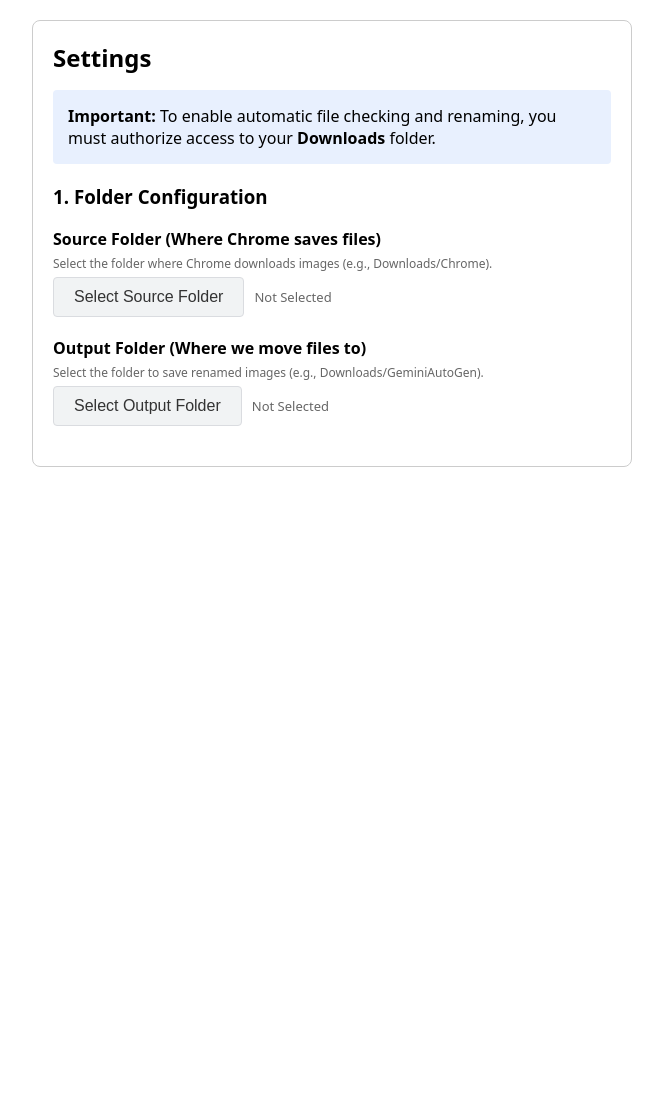
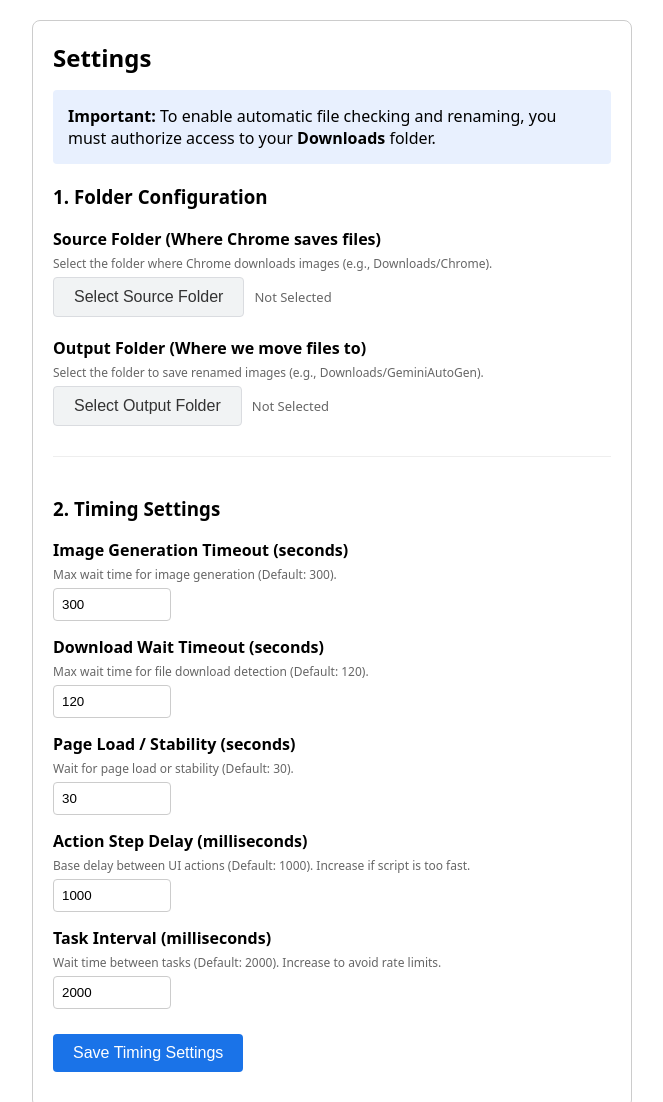
Before and after one commit to fangwangme/GeminiAutoGen, a browser extension: page options.html in a window 1280 px wide. Shown: the top 1102 px of the page, without its empty margins (308-971 px from the left). Before the commit the page ends 800 px from the top, so only its background shows below. Drawn offline with Linux system fonts and the light colour scheme.

Commit message:
feat: add customizable timing settings for timeouts and delays (v4.6.0)

```diff
--- a/background.js
+++ b/background.js
@@ -114,6 +114,10 @@ async function waitForDownloadAndRename(targetFilename) {
   const sourceHandle = await getSourceHandle();
   const outputHandle = await getOutputHandle();
 
+  // Get Timeout Setting
+  const settings = await chrome.storage.local.get(['settings_downloadTimeout']);
+  const downloadTimeoutSeconds = settings.settings_downloadTimeout || 120;
+
   if (!sourceHandle || !outputHandle) {
     return { success: false, error: "Missing directory handles. Please configure in Options." };
   }
@@ -131,7 +135,7 @@ async function waitForDownloadAndRename(targetFilename) {
 
   // 2. Poll for new file
   const startTime = Date.now();
-  const timeout = 120000; // 2 minutes
+  const timeout = downloadTimeoutSeconds * 1000; // Convert to ms
   const interval = 2000; // 2 seconds
 
   while (Date.now() - startTime < timeout) {
--- a/options.html
+++ b/options.html
@@ -65,6 +65,35 @@
             border-radius: 4px;
             margin-bottom: 20px;
         }
+
+        .section {
+            margin-top: 30px;
+            border-top: 1px solid #eee;
+            padding-top: 20px;
+        }
+
+        .form-group {
+            margin-bottom: 15px;
+        }
+
+        .form-group label {
+            display: block;
+            font-weight: bold;
+            margin-bottom: 5px;
+        }
+
+        .form-group input {
+            padding: 8px;
+            border: 1px solid #ccc;
+            border-radius: 4px;
+            width: 100px;
+        }
+
+        .help-text {
+            font-size: 12px;
+            color: #666;
+            margin-bottom: 5px;
+        }
     </style>
 </head>
 
@@ -107,6 +136,42 @@
             </div>
         </div>
 
+        <div class="section">
+            <h3>2. Timing Settings</h3>
+
+            <div class="form-group">
+                <label for="generationTimeout">Image Generation Timeout (seconds)</label>
+                <div class="help-text">Max wait time for image generation (Default: 300).</div>
+                <input type="number" id="generationTimeout" min="30" value="300">
+            </div>
+
+            <div class="form-group">
+                <label for="downloadTimeout">Download Wait Timeout (seconds)</label>
+                <div class="help-text">Max wait time for file download detection (Default: 120).</div>
+                <input type="number" id="downloadTimeout" min="30" value="120">
+            </div>
+
+            <div class="form-group">
+                <label for="pageLoadTimeout">Page Load / Stability (seconds)</label>
+                <div class="help-text">Wait for page load or stability (Default: 30).</div>
+                <input type="number" id="pageLoadTimeout" min="10" value="30">
+            </div>
+
+            <div class="form-group">
+                <label for="stepDelay">Action Step Delay (milliseconds)</label>
+                <div class="help-text">Base delay between UI actions (Default: 1000). Increase if script is too fast.</div>
+                <input type="number" id="stepDelay" min="100" step="100" value="1000">
+            </div>
+
+            <div class="form-group">
+                <label for="taskInterval">Task Interval (milliseconds)</label>
+                <div class="help-text">Wait time between tasks (Default: 2000). Increase to avoid rate limits.</div>
+                <input type="number" id="taskInterval" min="500" step="500" value="2000">
+            </div>
+
+            <button id="saveSettingsBtn" style="margin-top: 10px;">Save Timing Settings</button>
+            <div id="saveStatus" class="status"></div>
+        </div>
 
     </div>
     <script type="module" src="options.js"></script>
--- a/options.js
+++ b/options.js
@@ -5,9 +5,42 @@ const sourceStatus = document.getElementById('sourceStatus');
 const selectOutputBtn = document.getElementById('selectOutputBtn');
 const outputStatus = document.getElementById('outputStatus');
 
+// Timing Inputs
+const generationTimeoutInput = document.getElementById('generationTimeout');
+const downloadTimeoutInput = document.getElementById('downloadTimeout');
+const pageLoadTimeoutInput = document.getElementById('pageLoadTimeout');
+const stepDelayInput = document.getElementById('stepDelay');
+const taskIntervalInput = document.getElementById('taskInterval');
+const saveSettingsBtn = document.getElementById('saveSettingsBtn');
+const saveStatus = document.getElementById('saveStatus');
+
+// Default Values
+const DEFAULTS = {
+    settings_generationTimeout: 300,
+    settings_downloadTimeout: 120,
+    settings_pageLoadTimeout: 30,
+    settings_stepDelay: 1000,
+    settings_taskInterval: 2000
+};
+
 // Load saved settings
 async function loadSettings() {
-    const result = await chrome.storage.local.get(['outputSubfolder', 'sourceSubfolder']);
+    const result = await chrome.storage.local.get([
+        'outputSubfolder',
+        'sourceSubfolder',
+        'settings_generationTimeout',
+        'settings_downloadTimeout',
+        'settings_pageLoadTimeout',
+        'settings_stepDelay',
+        'settings_taskInterval'
+    ]);
+
+    // Set Timing Inputs (or defaults)
+    generationTimeoutInput.value = result.settings_generationTimeout || DEFAULTS.settings_generationTimeout;
+    downloadTimeoutInput.value = result.settings_downloadTimeout || DEFAULTS.settings_downloadTimeout;
+    pageLoadTimeoutInput.value = result.settings_pageLoadTimeout || DEFAULTS.settings_pageLoadTimeout;
+    stepDelayInput.value = result.settings_stepDelay || DEFAULTS.settings_stepDelay;
+    taskIntervalInput.value = result.settings_taskInterval || DEFAULTS.settings_taskInterval;
 
     // Check Source Handle
     const sourceHandle = await getHandle('sourceHandle');
@@ -27,6 +60,29 @@ async function loadSettings() {
         outputStatus.textContent = `⚠️ Saved: ${result.outputSubfolder} (Re-select needed)`;
     }
 }
+
+// Save Timing Settings
+saveSettingsBtn.addEventListener('click', async () => {
+    try {
+        const settings = {
+            settings_generationTimeout: parseInt(generationTimeoutInput.value, 10),
+            settings_downloadTimeout: parseInt(downloadTimeoutInput.value, 10),
+            settings_pageLoadTimeout: parseInt(pageLoadTimeoutInput.value, 10),
+            settings_stepDelay: parseInt(stepDelayInput.value, 10),
+            settings_taskInterval: parseInt(taskIntervalInput.value, 10)
+        };
+
+        await chrome.storage.local.set(settings);
+
+        saveStatus.textContent = '✅ Settings Saved!';
+        saveStatus.className = 'status success';
+        setTimeout(() => { saveStatus.textContent = ''; }, 3000);
+    } catch (err) {
+        console.error(err);
+        saveStatus.textContent = '❌ Error Saving';
+        saveStatus.className = 'status error';
+    }
+});
 
 loadSettings();
 
```
Also changed, not shown: content.js (+24 -14 lines), sidepanel.js (+10 -5 lines), manifest.json.
